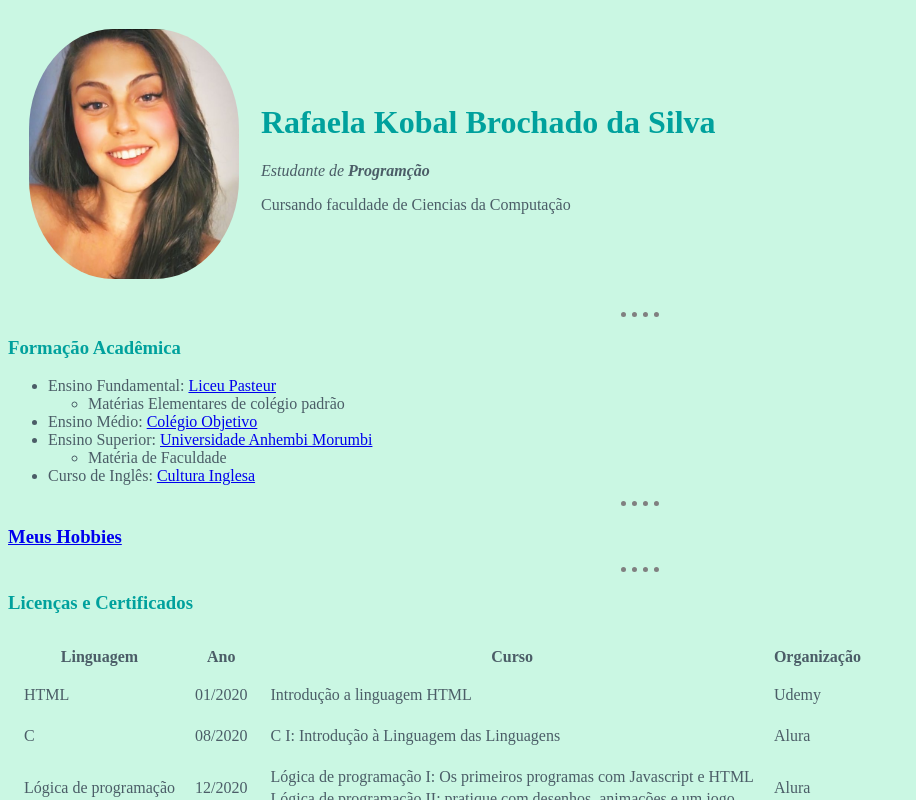
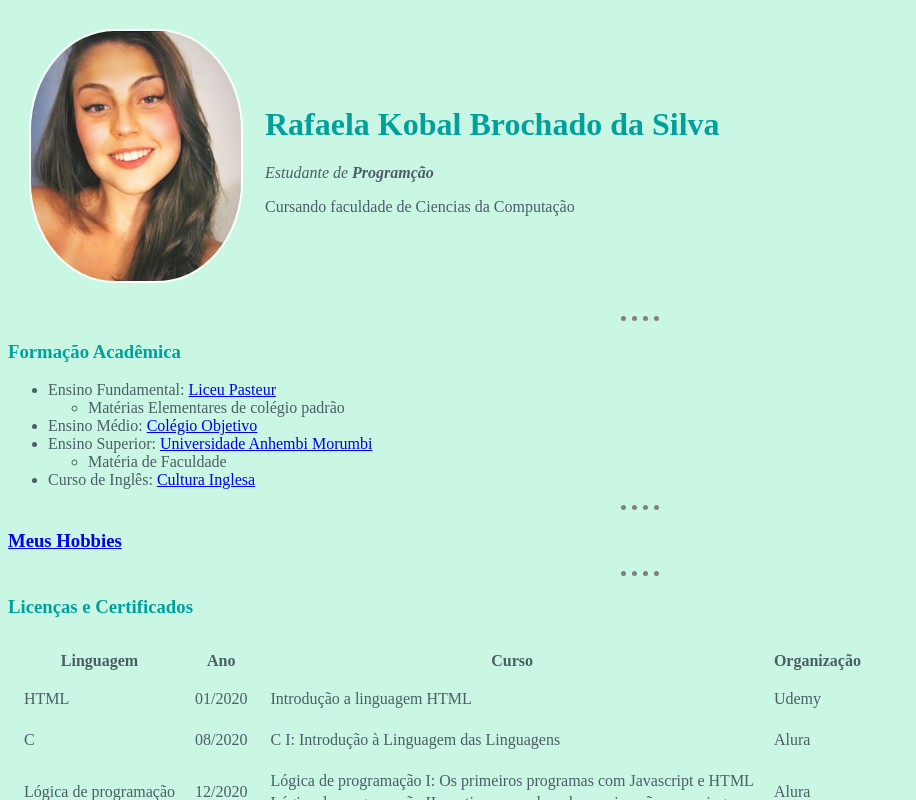
Before and after one commit to Rafaelakbs/HTML-Personal-Site, a plain HTML site: page index.html in a window 1280 px wide. In both pictures the pointer is over the picture 134 px from the left and 154 px from the top of the page. Shown: the top 800 px of the page, without its empty margins (0-916 px from the left). Drawn offline with Linux system fonts and the light colour scheme.

Commit message:
Add :hover

```diff
--- a/CSS/style.css
+++ b/CSS/style.css
@@ -1,9 +1,14 @@
-img {
+img{
   border-radius: 40%;
   width: 210px;
   height: 250px;
   object-fit:cover;
   object-position: 100% 0;
+  border: 2px solid #CAF7E3;
+}
+
+img:hover{
+  border: 2px solid white;
 }
 
 body{
@@ -27,3 +32,7 @@ hr{
   border-color: grey;
   border-width: 5px;
 }
+
+a:hover{
+  color: #00A19D;
+}
```
